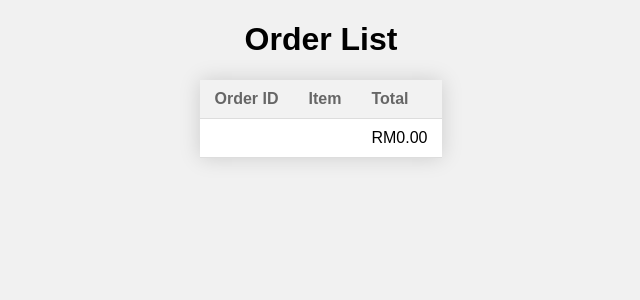
After one commit to Limin01/BAIT3343-Agile-Software-Development-Assignment, a PHP site: page /orderlist.php in a window 1280 px wide. The commit adds this page. Shown: the top 300 px of the page, without its empty margins (319-959 px from the left). Run offline with PHP 8.4, Linux system fonts and the light colour scheme; tables that the repository leaves empty or names only in its code hold one stand-in row (values such as "Sample post"); data that the repository does not hold is empty; a stand-in replaces the project's code that opens the database connection.

Commit message:
[Finish #184717635]

```diff
--- a/OrderFood.php
+++ b/OrderFood.php
@@ -67,12 +67,12 @@ if ($_SERVER['REQUEST_METHOD'] === 'POST' && isset($_POST['quantity']) && isset(
             <img src="<?php echo $item->imageUrl; ?>" alt="<?php echo $item->name; ?>" width="400" height="350">
             <div>
                 <p><strong>Price:</strong> <?php echo $item->price; ?></p>
-                <p><strong>Description:</strong> <?php echo $item->description; ?></p>
+                <p><strong>Description:</strong> <?php echo $item->description; ?></p><br>
             </div>
         </div>
         <form method="post">
             <label for="quantity">Quantity:</label>
-            <input type="number" name="quantity" value="1" min="1" required>
+            <input type="number" name="quantity" value="1" min="1" required><br>
             <input type="hidden" name="id" value="<?php echo $item->id; ?>">
             <br><br>
             <input type="hidden" name="cart_url" value="cart.php">
--- a/foodmenu.php
+++ b/foodmenu.php
@@ -41,7 +41,7 @@ while ($row = $stmt->fetch(PDO::FETCH_ASSOC)) {
                     <div class="food-price">
                         <span><?php echo $item->price(); ?></span>
                         <div class="order-button">
-                            <button><a href="order.php?id=<?php echo $item->id; ?>">Order</a></button>
+                            <button><a href="OrderFood.php?id=<?php echo $item->id; ?>">Order</a></button>
                         </div>
                     </div>
                 </li>
--- /dev/null
+++ b/orderlist.css
@@ -0,0 +1,27 @@
+
+body {
+    background-color: #f1f1f1;
+    font-family: Arial, sans-serif;
+}
+h1 {
+    text-align: center;
+}
+table {
+    margin: 20px auto;
+    border-collapse: collapse;
+    background-color: #fff;
+    box-shadow: 0 0 20px rgba(0,0,0,0.15);
+}
+th, td {
+    padding: 10px 15px;
+    text-align: left;
+    border-bottom: 1px solid #ddd;
+}
+th {
+    background-color: #f2f2f2;
+    font-weight: bold;
+    color: #666;
+}
+tr:hover {
+    background-color: #f5f5f5;
+}
--- /dev/null
+++ b/orderlist.php
@@ -0,0 +1,44 @@
+<?php
+
+// Include database connection file
+require_once 'db_connection.php';
+
+// Retrieve orders from the database
+    $conn = mysqli_connect('localhost', 'root', '', 'foodcater');
+    if (!$conn) {
+        die('Could not connect to the database: ' . mysqli_connect_error());
+    }
+
+$sql = "SELECT * FROM orders";
+$result = mysqli_query($conn, $sql);
+
+?>
+
+<!DOCTYPE html>
+<html>
+<head>
+	<title>Order List</title>
+        <link rel="stylesheet" href="orderlist.css">
+</head>
+<body>
+	<h1>Order List</h1>
+	<table>
+		<thead>
+			<tr>
+				<th>Order ID</th>
+				<th>Item </th>
+				<th>Total</th>
+			</tr>
+		</thead>
+		<tbody>
+			<?php while ($row = mysqli_fetch_assoc($result)) : ?>
+			<tr>
+				<td><?php echo $row['orderId']; ?></td>
+				<td><?php echo $row['cartItemList']; ?></td>
+				<td><?php echo 'RM' . number_format($row['totalPrice'], 2); ?></td>
+			</tr>
+			<?php endwhile; ?>
+		</tbody>
+	</table>
+</body>
+</html>
```
Also changed, not shown: cart.php (+18 -31 lines).
